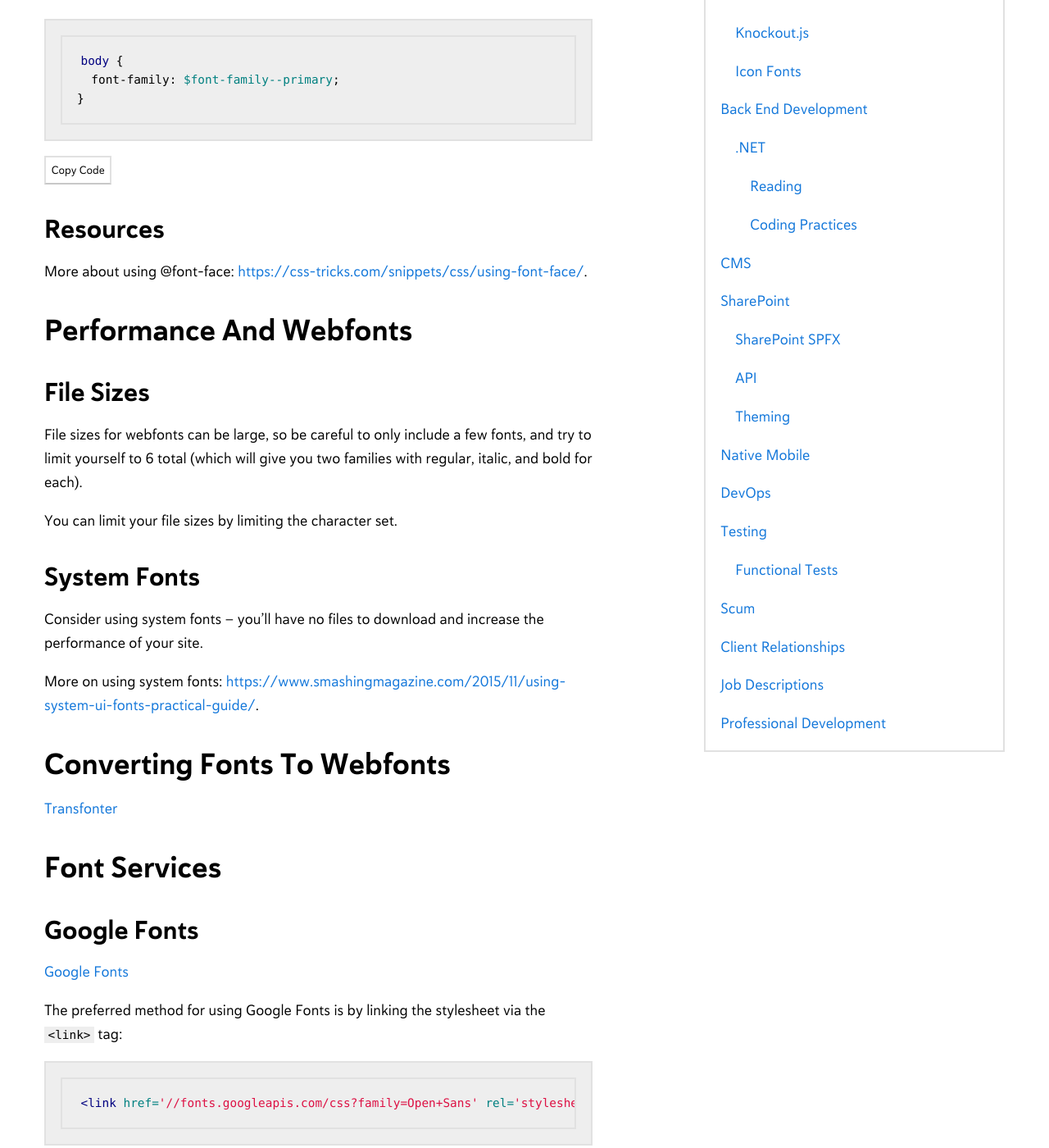
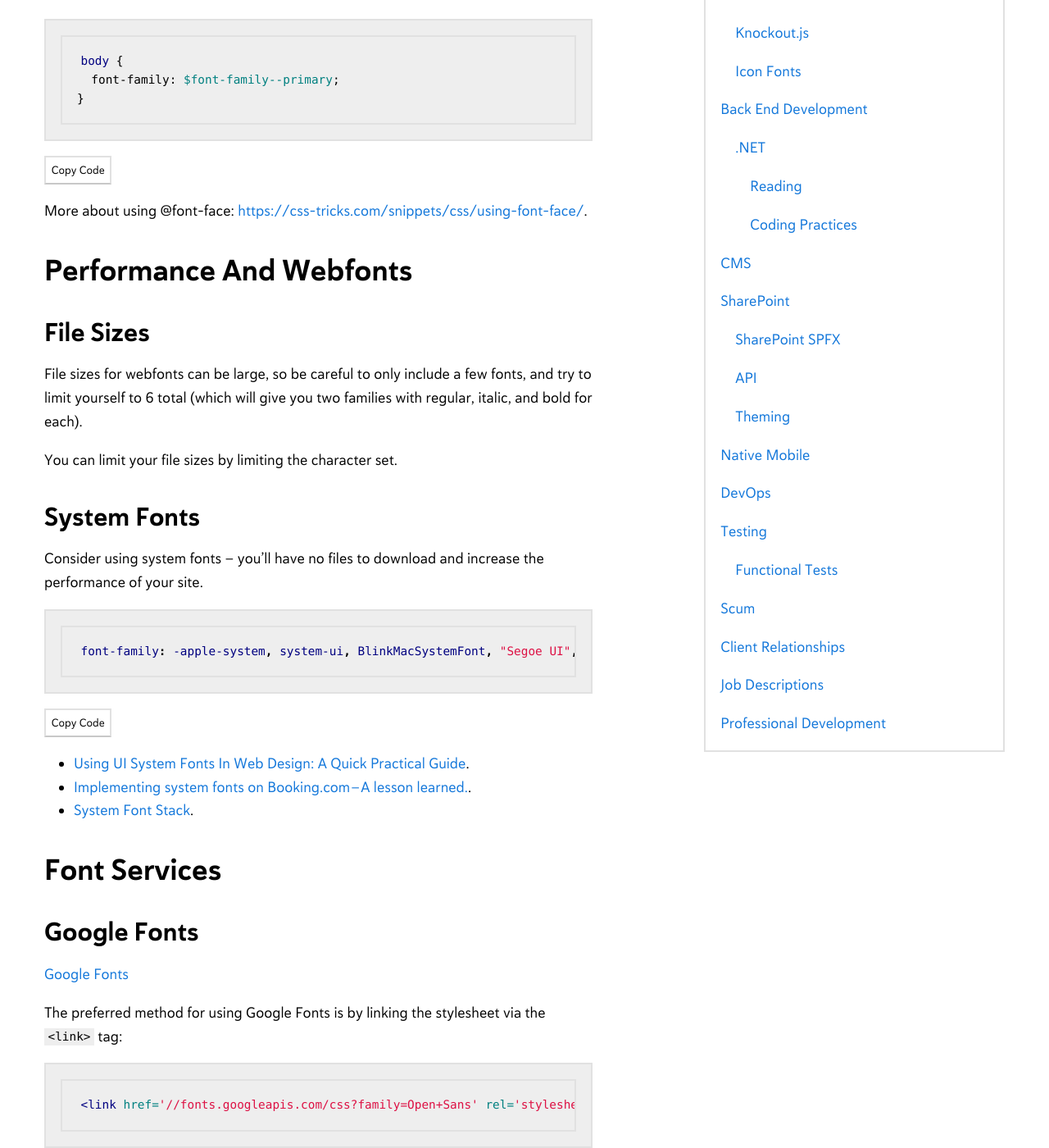
Before and after one commit to mercuryworks/developers-handbook, a Jekyll site: the page built from _posts/2017-03-02-front-end-development-fonts.markdown, in a window 1280 px wide and 1400 px high, scrolled down 1759 px. Shown: the whole window at 82% size. Built offline with Jekyll 4.4.1, drawn with Linux system fonts in a browser that asks for light colours; comment, search, counter and statistics services are not loaded; some of the changed text lies outside the part shown.

Commit message:
Added to Fonts

````diff
--- a/_posts/2017-03-02-front-end-development-fonts.markdown
+++ b/_posts/2017-03-02-front-end-development-fonts.markdown
@@ -11,7 +11,9 @@ order: 70.20
 child: true
 ---
 {% if gitbook %}
+
 # Fonts
+
 {% endif %}
 
 ## Browser Support
@@ -79,8 +81,6 @@ body {
   <button type="button" class="button button--white button--smallest button--copy">Copy Code</button>
 {% endif %}
 
-### Resources
-
 More about using @font-face: [https://css-tricks.com/snippets/css/using-font-face/](https://css-tricks.com/snippets/css/using-font-face/){:target="_blank"}.
 
 ## Performance And Webfonts
@@ -95,11 +95,18 @@ You can limit your file sizes by limiting the character set.
 
 Consider using system fonts &mdash; you'll have no files to download and increase the performance of your site.
 
-More on using system fonts: [https://www.smashingmagazine.com/2015/11/using-system-ui-fonts-practical-guide/](https://www.smashingmagazine.com/2015/11/using-system-ui-fonts-practical-guide/){:target="_blank"}.
+```css
+font-family: -apple-system, system-ui, BlinkMacSystemFont, "Segoe UI", Roboto, sans-serif
+```
 
-## Converting Fonts To Webfonts
+{% if gitbook %}
+{% else %}
+  <button type="button" class="button button--white button--smallest button--copy">Copy Code</button>
+{% endif %}
 
-[Transfonter](https://transfonter.org/){:target="_blank"}
+* [Using UI System Fonts In Web Design: A Quick Practical Guide](https://www.smashingmagazine.com/2015/11/using-system-ui-fonts-practical-guide/){:target="_blank"}.
+* [Implementing system fonts on Booking.com — A lesson learned.](https://booking.design/implementing-system-fonts-on-booking-com-a-lesson-learned-bdc984df627f){:target="_blank"}.
+* [System Font Stack](https://css-tricks.com/snippets/css/system-font-stack/){:target="_blank"}.
 
 ## Font Services
 
@@ -152,3 +159,9 @@ Instead of messing with IIS, you can also add the following declarations to the
 {% else %}
   <button type="button" class="button button--white button--smallest button--copy">Copy Code</button>
 {% endif %}
+
+## Resources
+
+* [Transfonter](https://transfonter.org/){:target="_blank"}
+* [FontDrop!](https://fontdrop.info/){:target="_blank"}
+* [glyphhanger](https://github.com/filamentgroup/glyphhanger){:target="_blank"}
````
